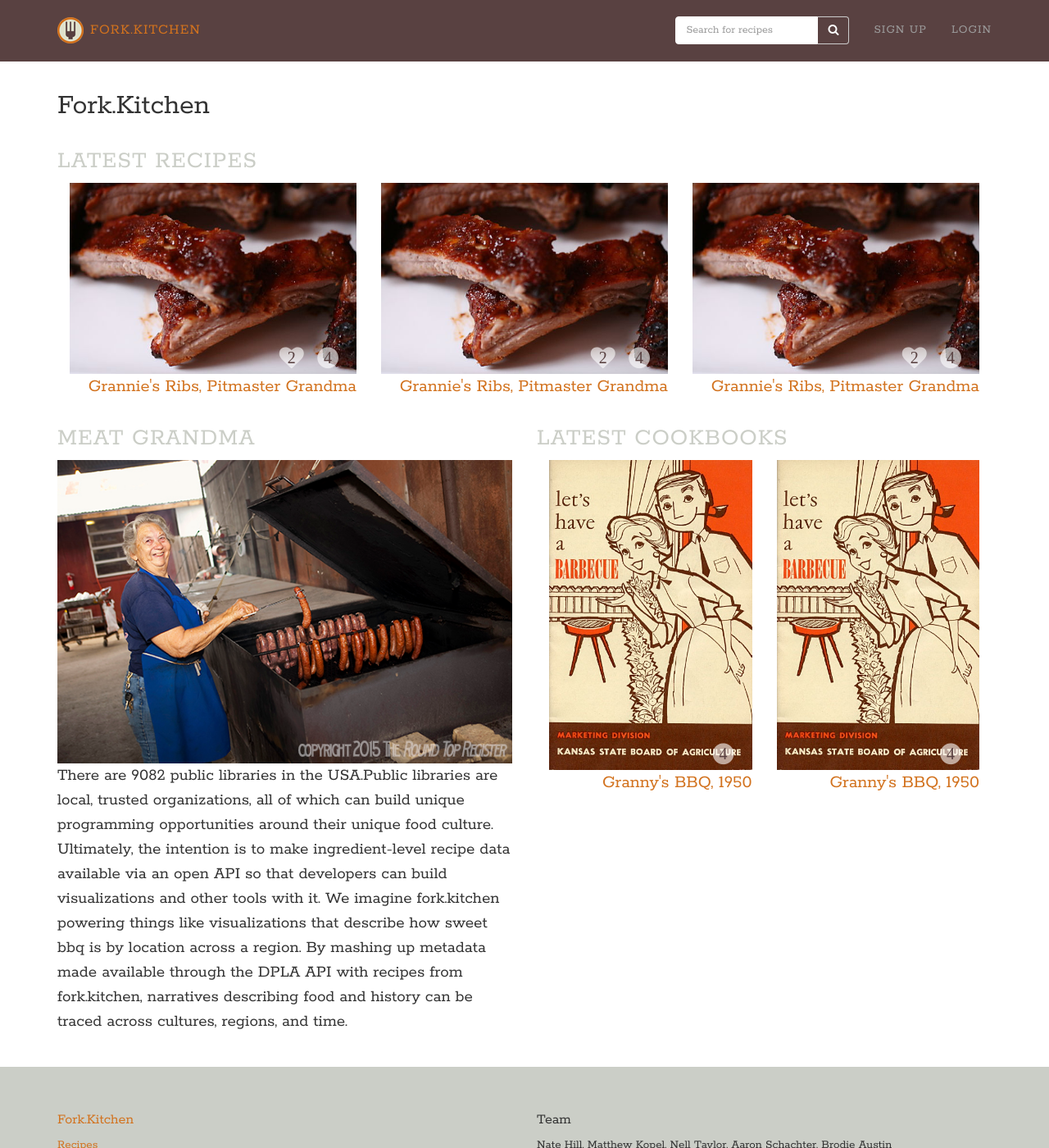
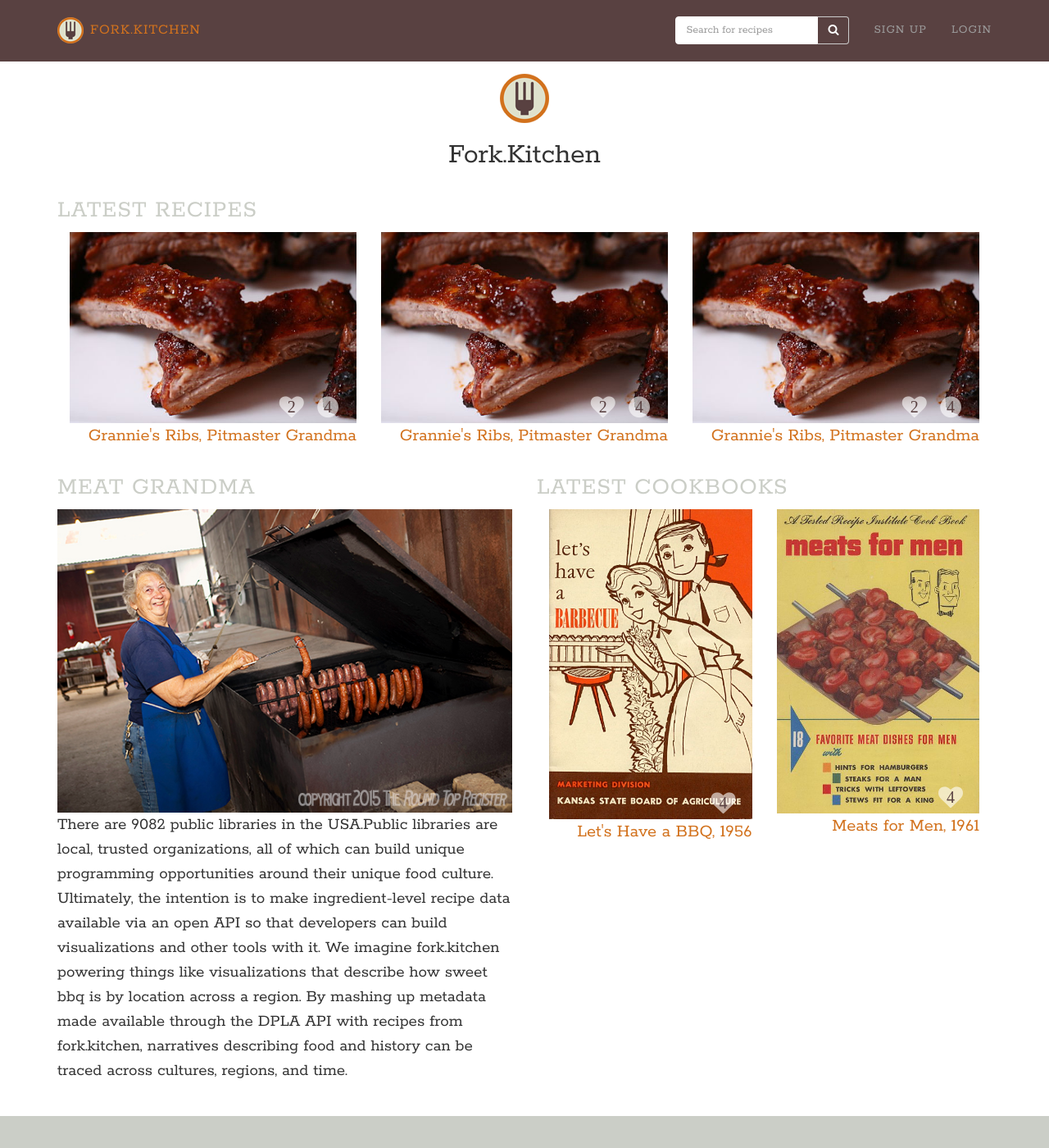
Before and after one commit to forkKitchen/prototype, a Jekyll site: the page built from index.html, in a window 1280 px wide and 1400 px high. Shown: the whole window at 82% size. Built offline with Jekyll 4.4.1, drawn with Linux system fonts in a browser that asks for light colours; nearby versions of some CDN libraries.

Commit message:
Added new cookbook image; centered home page logo

```diff
--- a/assets/css/styles.css
+++ b/assets/css/styles.css
@@ -7,6 +7,10 @@
 body{
   padding-top: 6rem;
   font-family: 'Rokkitt', serif;
+}
+
+header{
+  text-align: center;
 }
 
 h1,h2,h3,h4,h5,h6{
--- a/cookbooks/index.html
+++ b/cookbooks/index.html
@@ -8,7 +8,7 @@
     <div class="container">
       <div class="row">
         <div class="col-md-6">
-          <h1>Cookbook title</h1>
+          <h1>Let's Have a BBQ</h1>
         </div>
         <div class="col-md-6">
           {% include tools.html %}
--- a/index.html
+++ b/index.html
@@ -6,6 +6,9 @@
     <div class="container">
       <div class="row">
         <div class="col-md-12">
+          <figure>
+            <img src="assets/img/fork-logo-60.png">
+          </figure>
           <h1>Fork.Kitchen</h1>
         </div>
       </div>
@@ -96,26 +99,26 @@
             </figure>
             <div class="thumb rating col-md-12">
               <span class="fa-stack fa-lg">
-                <i class="thumb fa fa-circle fa-stack-2x"></i>
+                <i class="thumb fa fa-heart fa-stack-2x"></i>
                 <i class="fa fa-stack-1x">4</i>
               </span>
             </div>
           <div class="thumb caption home">
-            <a href="cookbook/index.html"><p>Granny's BBQ, 1950</p></a>
+            <a href="cookbook/index.html"><p>Let's Have a BBQ, 1956</p></a>
           </div>
         </div>
         <div class="col-md-6">
           <figure>
-             <a href="cookbook/index.html"><img src="assets/img/cookbook.jpg" class="img-responsive"></a>
+             <a href="cookbook/index.html"><img src="assets/img/meatsmen.jpg" class="img-responsive" max-height=100% ></a>
             </figure>
           <div class="thumb rating col-md-12">
             <span class="fa-stack fa-lg">
-              <i class="thumb fa fa-circle fa-stack-2x"></i>
+              <i class="thumb fa fa-heart fa-stack-2x"></i>
               <i class="fa fa-stack-1x">4</i>
             </span>
           </div>
           <div class="thumb caption home">
-            <a href="cookbook/index.html"><p>Granny's BBQ, 1950</p></a>
+            <a href="cookbook/index.html"><p>Meats for Men, 1961</p></a>
           </div>
         </div>
       </section>
```
Also changed, not shown: assets/img/meatsmen.jpg (added).
